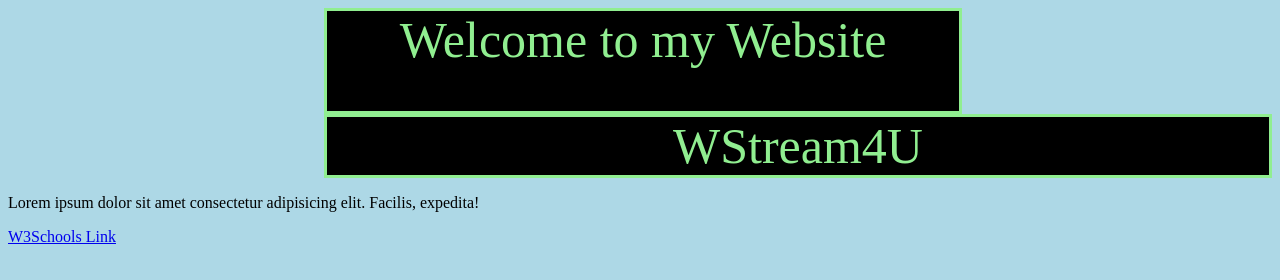
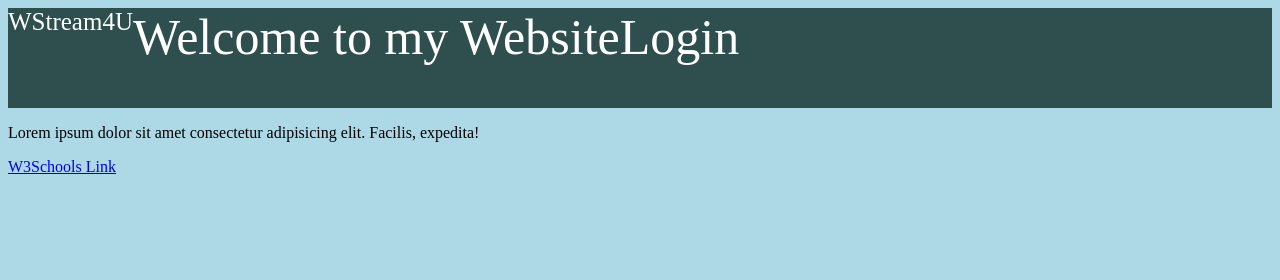
Before and after one commit to William2Git/htmlCssAssignment, a plain HTML site: page index.html in a window 1280 px wide. Drawn offline with Linux system fonts and the light colour scheme.

Commit message:
Added flex

```diff
--- a/index.html
+++ b/index.html
@@ -11,9 +11,15 @@
 </head>
 
 <body>
-    <div class="header">Welcome to my Website</div>
 
-    <div class="logo">WStream4U</div>
+    <div class="header">
+        <div class="logo">WStream4U</div>
+        <div class="title">Welcome to my Website</div>
+        <div class = "login">Login</div>
+    </div>
+
+
+
 
     <p> Lorem ipsum dolor sit amet consectetur adipisicing elit. Facilis, expedita!</p>
     <a href="https://www.w3schools.com/html/html_basic.asp "> W3Schools Link</a>
--- a/style.css
+++ b/style.css
@@ -4,6 +4,35 @@ body{
 
 
 .header{
+    display:flex;
+    color:white;
+    background-color: darkslategray;
+
+    font-size:50px;
+
+    height: 100px;
+    width: 100%;
+}
+
+.logo{
+    font-size:25px;
+    text-align: center;
+}
+
+.title{
+    text-align: center;
+}
+
+.login{
+    text-align: center;
+}
+
+/* .header{
+    position: static;
+
+} */
+
+/* .logo{
     position: static;
     color:lightgreen;
     background-color: black;
@@ -11,20 +40,7 @@ body{
     font-size:50px;
     border:3px solid;
     margin-left:25%;
-
-    height: 100px;
-    width: 50%;
-}
-
-.logo{
-    position: static;
-    color:lightgreen;
-    background-color: black;
-    text-align: center;
-    font-size:50px;
-    border:3px solid;
-    margin-left:25%;
-}
+} */
 
 
 
```
